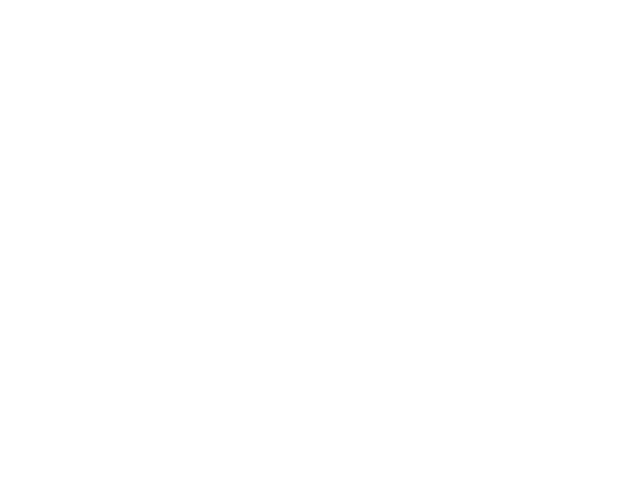
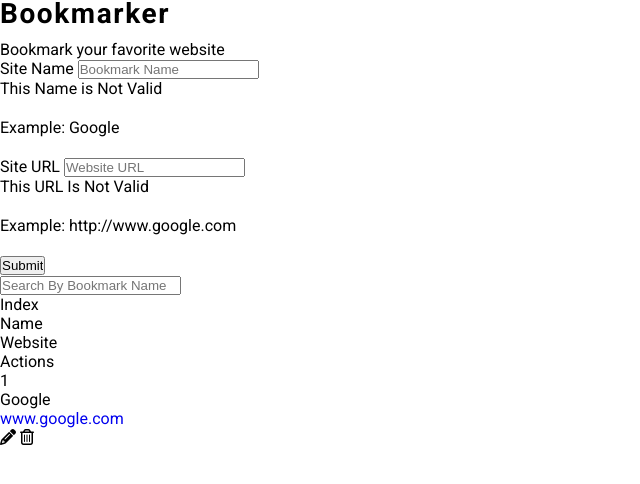
Before and after one commit to RajkumarRaja06/bookmark, a plain HTML site: page index.html in a window 1280 px wide. Shown: the whole page, without its empty margins (0-640 px from the left). Drawn offline with nearby package versions, Linux system fonts and the light colour scheme.

Commit message:
add structure of bookmark system

```diff
--- a/index.html
+++ b/index.html
@@ -2,14 +2,8 @@
 <html lang="en">
   <head>
     <meta charset="UTF-8" />
-    <meta
-      http-equiv="X-UA-Compatible"
-      content="IE=edge"
-    />
-    <meta
-      name="viewport"
-      content="width=device-width, initial-scale=1.0"
-    />
+    <meta http-equiv="X-UA-Compatible" content="IE=edge" />
+    <meta name="viewport" content="width=device-width, initial-scale=1.0" />
 
     <!-- favicon -->
     <link
@@ -28,19 +22,74 @@
       referrerpolicy="no-referrer"
     />
 
-    <!-- normalize css -->
-    <link
-      rel="stylesheet"
-      href="./styles/normalize.css"
-    />
-
     <!-- custom css -->
-    <link
-      rel="stylesheet"
-      href="./styles/style.css"
-    />
+    <link rel="stylesheet" href="./styles/style.css" />
   </head>
   <body>
+    <main>
+      <div class="title">
+        <h3>Bookmarker</h3>
+      </div>
+      <form>
+        <div class="form-title">Bookmark your favorite website</div>
+        <div class="input">
+          <label for="inputName" class="name">Site Name</label>
+          <input
+            type="text"
+            id="inputName"
+            class="inputName"
+            placeholder="Bookmark Name"
+            required
+          />
+          <div class="msg">
+            <p class="msg-para">This Name is Not Valid</p>
+            <p class="msg-para">Example: Google</p>
+          </div>
+        </div>
+        <div class="input">
+          <label for="inputURL" class="website">Site URL</label>
+          <input
+            type="url"
+            id="inputURL"
+            class="inputURL"
+            placeholder="Website URL "
+            required
+          />
+          <div class="msg">
+            <p class="msg-para">This URL Is Not Valid</p>
+            <p class="msg-para">Example: http://www.google.com</p>
+          </div>
+        </div>
+        <input type="submit" value="Submit" class="submit-btn" />
+      </form>
+      <input
+        type="search"
+        class="searchInput"
+        placeholder="Search By Bookmark Name"
+      />
+      <div class="output">
+        <ul class="output-header">
+          <li>
+            <div class="">Index</div>
+            <div class="">Name</div>
+            <div class="">Website</div>
+            <div class="">Actions</div>
+          </li>
+        </ul>
+        <ul class="output-data">
+          <li>
+            <div class="">1</div>
+            <div class="">Google</div>
+            <div class=""><a href="#">www.google.com</a></div>
+            <div class="icon-container">
+              <i class="fas fa-pencil-alt" id="editIcon"></i>
+
+              <i class="far fa-trash-alt" id="deleteIcon"></i>
+            </div>
+          </li>
+        </ul>
+      </div>
+    </main>
     <!-- custom js -->
     <script src="./scripts/script.js"></script>
   </body>
```
